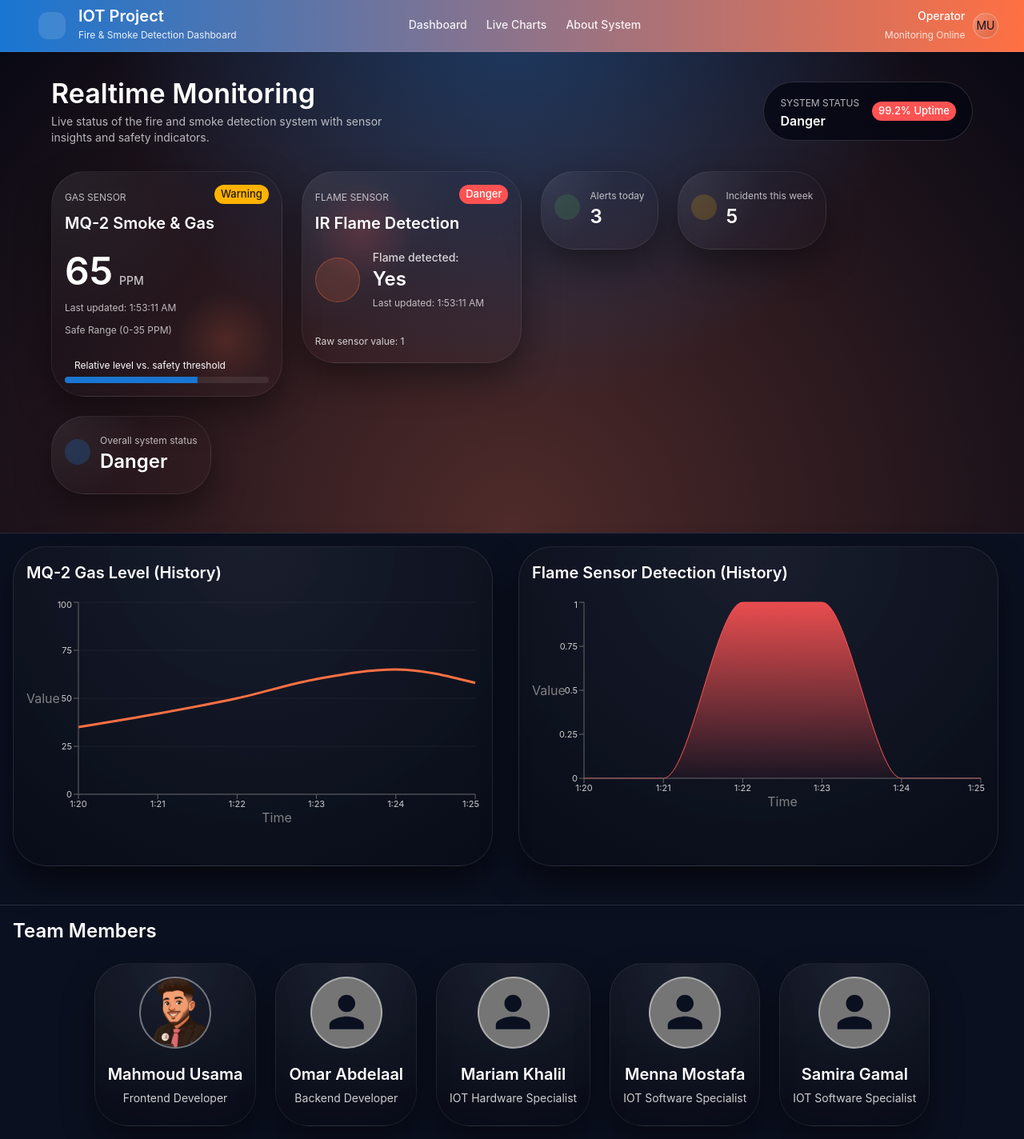
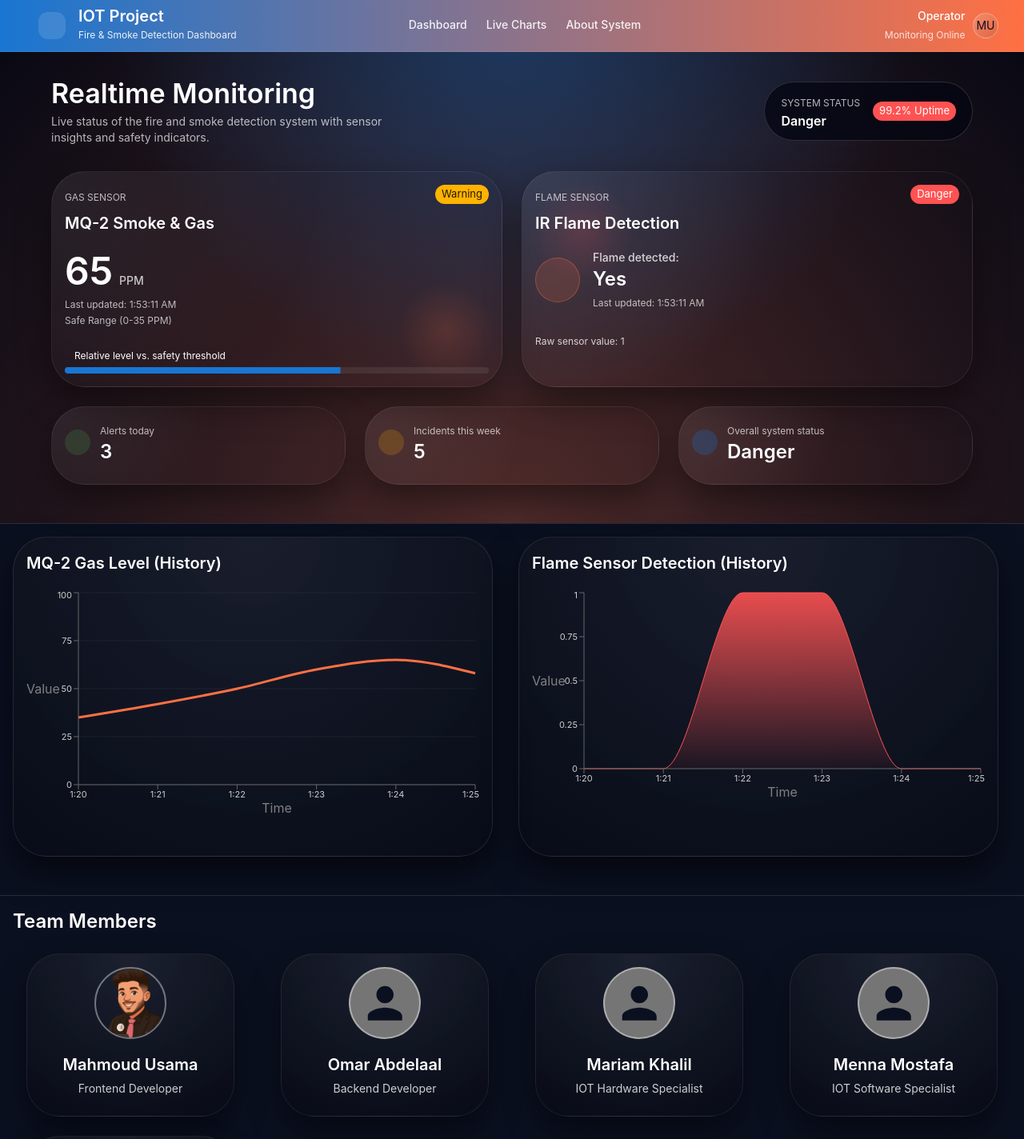
Before and after one commit to MUA122/IOT-Project, a React (Vite) app: page / in a window 1280 px wide. Shown: the top 1424 px of the page at 80% size. Built offline with nearby package versions, Linux system fonts and the light colour scheme; some icons are missing.

Commit message:
handling vercel bugs

```diff
--- a/src/components/TeamMember.tsx
+++ b/src/components/TeamMember.tsx
@@ -1,12 +1,5 @@
 import React from "react";
-import {
-  Box,
-  Card,
-  CardContent,
-  Grid,
-  Typography,
-  Avatar,
-} from "@mui/material";
+import { Box, Card, CardContent, Typography, Avatar } from "@mui/material";
 import type { TeamMember } from "../types/Team";
 
 interface TeamMembersProps {
@@ -26,14 +19,21 @@ const TeamMembers: React.FC<TeamMembersProps> = ({ members }) => {
         Team Members
       </Typography>
 
-      <Grid
-        container
-        spacing={3}
-        sx={{ display: "flex", alignItems: "center", justifyContent: "center" }}
+      <Box
+        sx={{
+          display: "grid",
+          gridTemplateColumns: {
+            xs: "1fr",
+            sm: "repeat(2, 1fr)",
+            md: "repeat(4, 1fr)",
+          },
+          gap: 3,
+          justifyItems: "center",
+        }}
       >
         {members.map((member) => (
-          <Grid item xs={12} sm={6} md={3} key={member.id}>
           <Card
+            key={member.id}
             sx={{
               textAlign: "center",
               background:
@@ -42,6 +42,8 @@ const TeamMembers: React.FC<TeamMembersProps> = ({ members }) => {
               border: "1px solid rgba(255,255,255,0.08)",
               boxShadow: "0 20px 40px rgba(0,0,0,0.45)",
               transition: "0.25s",
+              width: "100%",
+              maxWidth: 260,
               "&:hover": {
                 transform: "translateY(-6px)",
                 borderColor: "rgba(255,255,255,0.25)",
@@ -72,9 +74,8 @@ const TeamMembers: React.FC<TeamMembersProps> = ({ members }) => {
               )}
             </CardContent>
           </Card>
-          </Grid>
         ))}
-      </Grid>
+      </Box>
     </Box>
   );
 };
--- a/src/components/dashboard.tsx
+++ b/src/components/dashboard.tsx
@@ -2,14 +2,12 @@ import React from "react";
 import {
   Box,
   Container,
-  Grid,
   Card,
   CardContent,
   Typography,
   Chip,
   Stack,
   LinearProgress,
-  useTheme,
 } from "@mui/material";
 import SensorsIcon from "@mui/icons-material/Sensors";
 import LocalFireDepartmentIcon from "@mui/icons-material/LocalFireDepartment";
@@ -28,9 +26,6 @@ const Dashboard: React.FC<DashboardProps> = ({
   flameReading,
   stats,
 }) => {
-  // eslint-disable-next-line @typescript-eslint/no-unused-vars
-  const theme = useTheme();
-
   const resolveChipColor = (status: SensorReading["status"]) => {
     switch (status) {
       case "safe":
@@ -95,14 +90,12 @@ const Dashboard: React.FC<DashboardProps> = ({
       component="main"
       sx={{
         flexGrow: 1,
-        // minHeight: "100vh",
         background: `radial-gradient(circle at top, rgba(25,118,210,0.4), transparent 55%), radial-gradient(circle at bottom, rgba(255,112,67,0.28), #050713)`,
         pt: { xs: 10, md: 12 },
         pb: 6,
       }}
     >
       <Container maxWidth="lg">
-        {/* Header section */}
         <Box
           sx={{
             mb: 4,
@@ -154,15 +147,21 @@ const Dashboard: React.FC<DashboardProps> = ({
               size="small"
               color={systemStatusColor}
               label={`${stats.uptimePercentage.toFixed(1)}% Uptime`}
-              sx={{ fontWeight: 500 }}
             />
           </Stack>
         </Box>
 
-        {/* Sensor cards */}
-        <Grid container spacing={3}>
-          {/* MQ-2 card */}
-          <Grid item xs={12} md={6}>
+        <Box
+          sx={{
+            display: "grid",
+            gridTemplateColumns: {
+              xs: "1fr",
+              md: "1fr 1fr",
+            },
+            gap: 3,
+            mb: 3,
+          }}
+        >
           <Card sx={cardBaseStyles}>
             <CardContent sx={{ position: "relative", zIndex: 1 }}>
               <Stack
@@ -183,7 +182,6 @@ const Dashboard: React.FC<DashboardProps> = ({
                   size="small"
                   color={resolveChipColor(mq2Reading.status)}
                   label={resolveStatusLabel(mq2Reading.status)}
-                    sx={{ fontWeight: 500 }}
                 />
               </Stack>
 
@@ -199,15 +197,12 @@ const Dashboard: React.FC<DashboardProps> = ({
                 </Typography>
               </Stack>
 
-                <Typography
-                  variant="caption"
-                  sx={{ display: "block", mt: 1, opacity: 0.7 }}
-                >
+              <Typography variant="caption" sx={{ mt: 1, opacity: 0.7 }}>
                 Last updated: {mq2Reading.updatedAt}
               </Typography>
               <Typography
                 variant="caption"
-                  sx={{ display: "block", mt: 1, opacity: 0.7 }}
+                sx={{ display: "block", opacity: 0.7 }}
               >
                 Safe Range (0-35 PPM)
               </Typography>
@@ -247,10 +242,7 @@ const Dashboard: React.FC<DashboardProps> = ({
               }}
             />
           </Card>
-          </Grid>
 
-          {/* Flame sensor card */}
-          <Grid item xs={12} md={6}>
           <Card sx={cardBaseStyles}>
             <CardContent sx={{ position: "relative", zIndex: 1 }}>
               <Stack
@@ -271,7 +263,6 @@ const Dashboard: React.FC<DashboardProps> = ({
                   size="small"
                   color={resolveChipColor(flameReading.status)}
                   label={resolveStatusLabel(flameReading.status)}
-                    sx={{ fontWeight: 500 }}
                 />
               </Stack>
 
@@ -328,10 +319,18 @@ const Dashboard: React.FC<DashboardProps> = ({
               }}
             />
           </Card>
-          </Grid>
+        </Box>
 
-          {/* Summary cards  */}
-          <Grid item xs={12} md={4}>
+        <Box
+          sx={{
+            display: "grid",
+            gridTemplateColumns: {
+              xs: "1fr",
+              md: "repeat(3, 1fr)",
+            },
+            gap: 3,
+          }}
+        >
           <Card sx={cardBaseStyles}>
             <CardContent>
               <Stack direction="row" spacing={1.5} alignItems="center">
@@ -359,9 +358,7 @@ const Dashboard: React.FC<DashboardProps> = ({
               </Stack>
             </CardContent>
           </Card>
-          </Grid>
 
-          <Grid item xs={12} md={4}>
           <Card sx={cardBaseStyles}>
             <CardContent>
               <Stack direction="row" spacing={1.5} alignItems="center">
@@ -389,9 +386,7 @@ const Dashboard: React.FC<DashboardProps> = ({
               </Stack>
             </CardContent>
           </Card>
-          </Grid>
 
-          <Grid item xs={12} md={4}>
           <Card sx={cardBaseStyles}>
             <CardContent>
               <Stack direction="row" spacing={1.5} alignItems="center">
@@ -419,8 +414,7 @@ const Dashboard: React.FC<DashboardProps> = ({
               </Stack>
             </CardContent>
           </Card>
-          </Grid>
-        </Grid>
+        </Box>
       </Container>
     </Box>
   );
```
Lines whose indentation alone changed are shown as unchanged.
